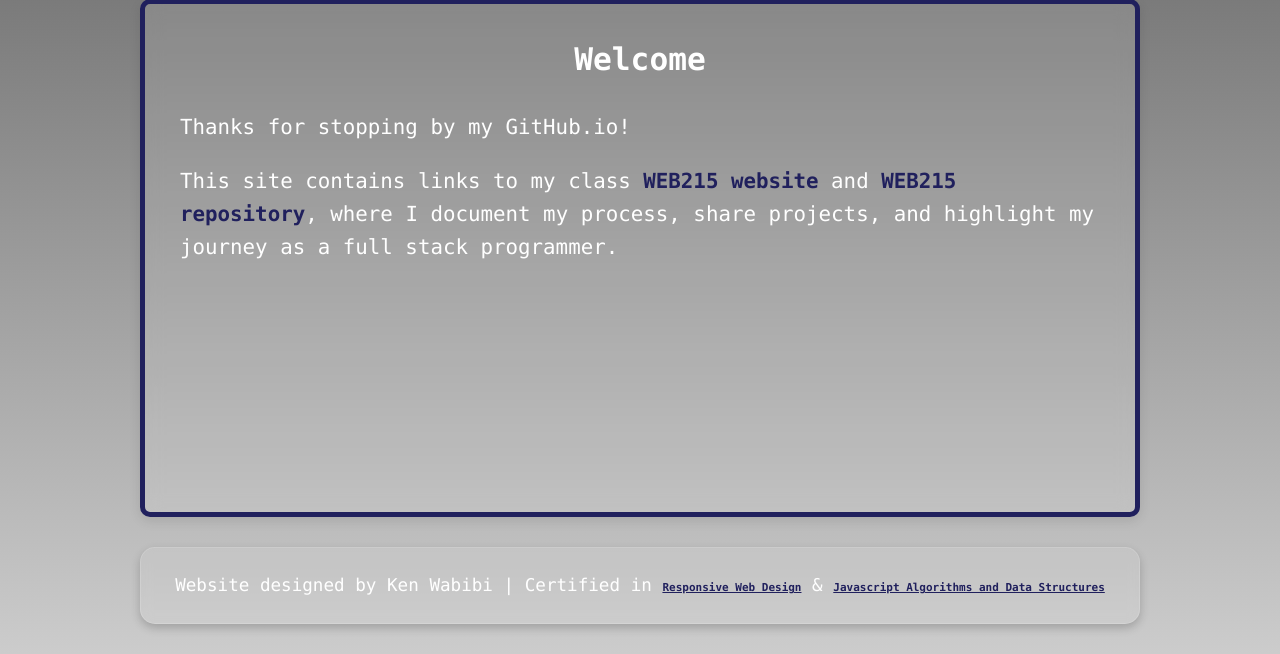
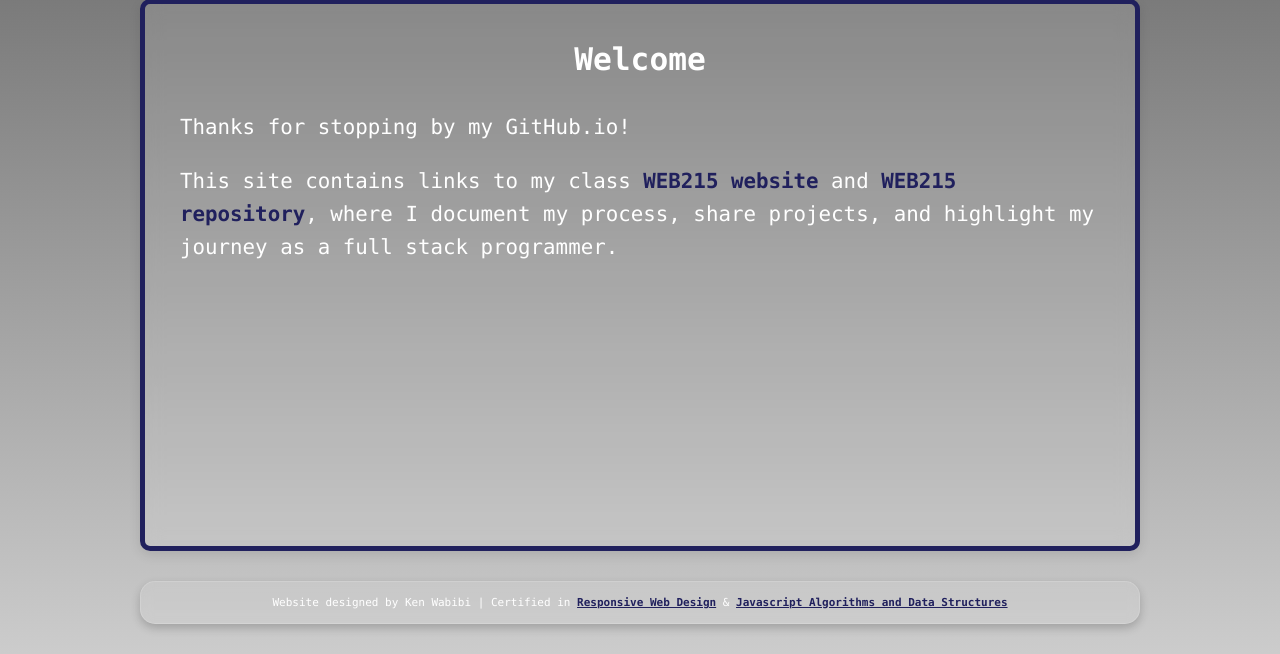
Before and after one commit to KenLWabibi/KenLWabibi.github.io, a PHP site: page / in a window 1280 px wide. Shown: the part 166-820 px from the top of the page. Run offline with PHP 8.4, Linux system fonts and the light colour scheme.

Commit message:
Update github.css

```diff
--- a/styles/github.css
+++ b/styles/github.css
@@ -144,7 +144,7 @@ footer a {
     padding: 0;
 }
 
-footer p a {
+footer p {
     margin: 4px 0;
 	font-size: 0.625em;
 }
```
